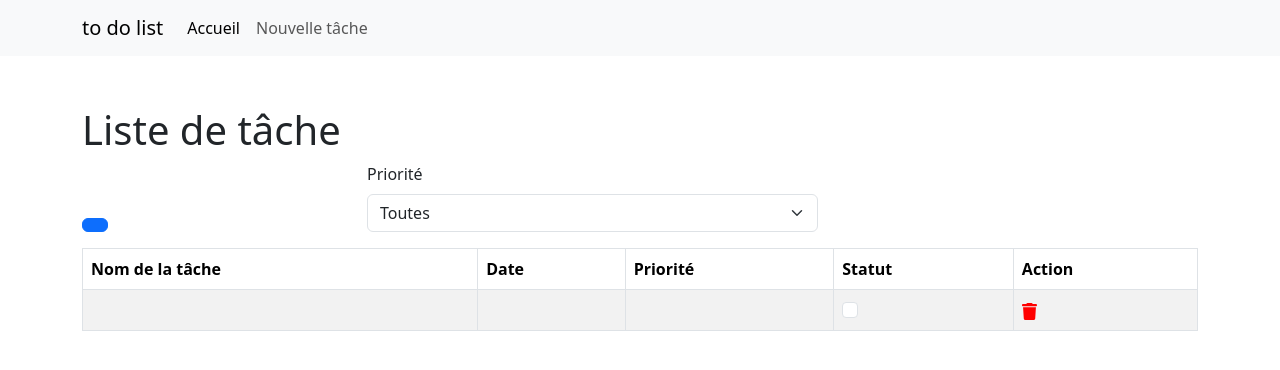
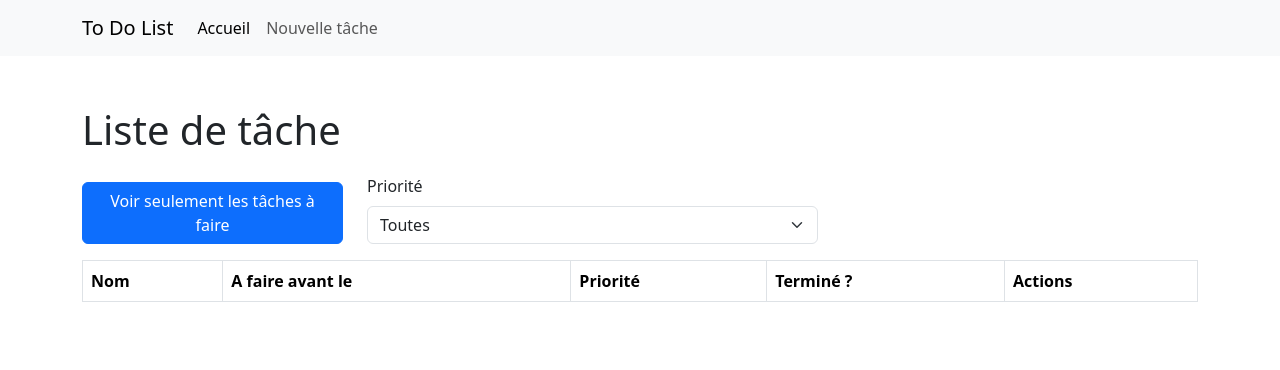
Before and after one commit to MarieG41/react-to-to-list, a React (Create React App) app: page / in a window 1280 px wide. Shown: the top 370 px of the page. Built offline with nearby package versions, Linux system fonts and the light colour scheme.

Commit message:
done for the most parts

```diff
--- /dev/null
+++ b/src/assets/styles/header.css
@@ -0,0 +1,8 @@
+header img{
+    width:50px;
+    height:50px;
+}
+
+header .nav-link.active{
+    text-decoration: underline;
+}
--- a/src/assets/styles/home.css
+++ b/src/assets/styles/home.css
@@ -5,3 +5,7 @@
 .trash-icon:hover{
     cursor:pointer;
 }
+
+.badge {
+    color: white !important;
+}
--- a/src/components/Header.jsx
+++ b/src/components/Header.jsx
@@ -3,13 +3,14 @@ import Container from 'react-bootstrap/Container';
 import Nav from 'react-bootstrap/Nav';
 import Navbar from 'react-bootstrap/Navbar';
 import { NavLink } from "react-router-dom";
+import '../assets/styles/header.css'
 
 export default function Header() {
     return (
       <>
         <Navbar className="bg-body-tertiary">
         <Container>
-          <Navbar.Brand href="/">to do list</Navbar.Brand>
+          <Navbar.Brand href="/">To Do List</Navbar.Brand>
           <Navbar.Collapse className="justify-content-end">
             <Nav className="me-auto">
               <NavLink className={"nav-link"} to="/">Accueil</NavLink>
--- a/src/pages/Home.jsx
+++ b/src/pages/Home.jsx
@@ -1,5 +1,5 @@
 import React from "react";
-import { useContext } from "react";
+import { useContext, useState, useEffect } from "react";
 import { TaskContext } from "../utils/context/TaskContext";
 import Table from "react-bootstrap/Table";
 import Container from "react-bootstrap/Container";
@@ -13,6 +13,30 @@ import '../assets/styles/home.css'
 
 export default function Home() {
   const { tasks, handleTaskStatusChange, removeTask } = useContext(TaskContext);
+  const [showToDoOnly, setShowToDoOnly] = useState(false);
+  const [currentTasks, setCurrentTasks] = useState([]);
+  const [showByPriority, setShowByPriority] = useState(false);
+
+  useEffect(() => {
+    let filteredTasks = showToDoOnly
+      ? tasks.filter((task) => task.status === "En cours")
+      : tasks;
+
+    filteredTasks =
+      showByPriority && showByPriority !== "all"
+        ? filteredTasks.filter((task) => task.priority === showByPriority)
+        : filteredTasks;
+
+    setCurrentTasks(filteredTasks);
+  }, [showToDoOnly, showByPriority, tasks]);
+
+  const handleShowToDoOnly = () => {
+    setShowToDoOnly(!showToDoOnly);
+  };
+
+  const handleShowByPriority = (e) => {
+    setShowByPriority(e.target.value);
+  };
   return (
     <Container>
       <Row>
@@ -20,12 +44,20 @@ export default function Home() {
       </Row>
       <Row className="align-items-end">
         <Col xs={3}>
-          <Button variant="primary" className="mb-3"></Button>
+          <Button
+            variant="primary"
+            className="mb-3"
+            onClick={handleShowToDoOnly}
+          >
+            {showToDoOnly
+              ? "Voir toutes les tâches"
+              : "Voir seulement les tâches à faire"}
+          </Button>
         </Col>
         <Col xs={5}>
           <Form.Group className="mb-3">
             <Form.Label>Priorité</Form.Label>
-            <Form.Select name="priority">
+            <Form.Select name="priority" onChange={handleShowByPriority}>
               <option value="all">Toutes</option>
               <option value="Basse">Basse</option>
               <option value="Moyenne">Moyenne</option>
@@ -38,39 +70,46 @@ export default function Home() {
       <Table striped bordered hover>
       <thead>
             <tr>
-            <th>Nom de la tâche</th>
-            <th>Date</th>
+              <th>Nom</th>
+              <th>A faire avant le</th>
               <th>Priorité</th>
-            <th>Statut</th>
-            <th>Action</th>
+              <th>Terminé ?</th>
+              <th>Actions</th>
             </tr>
           </thead>
           <tbody>
-          <tr>
-            <td></td>
-            <td></td>
+            {currentTasks.length > 0 &&
+              currentTasks.map((task, index) => (
+                <tr key={index}>
+                  <td>{task.name}</td>
+                  <td>{task.dueDate}</td>
                   <td>
                     <Badge
                       bg={
-                  tasks.priority === "Elevée"
+                        task.priority === "Elevée"
                           ? "danger"
-                    : tasks.priority === "Moyenne"
+                          : task.priority === "Moyenne"
                           ? "warning"
                           : "success"
                       }
                     >
-                {tasks.priority}
+                      {task.priority}
                     </Badge>
                   </td>
                   <td>
-              <Form.Check type="checkbox" id={`status`} onChange={(e) =>
-                        handleTaskStatusChange(tasks.name, e.target.checked)
-                      }/>
+                    <input
+                      type="checkbox"
+                      checked={task.status === "Terminé"}
+                      onChange={(e) =>
+                        handleTaskStatusChange(task.name, e.target.checked)
+                      }
+                    />
                   </td>
                   <td>
-              <img onClick={() => removeTask(tasks.name)} className="trash-icon" src={trash} alt="Icone d'une poubelle rouge" />
+                    <img onClick={() => removeTask(task.name)} className="trash-icon" src={trash} alt="Icone d'une poubelle rouge" />
                   </td>
                 </tr>
+              ))}
           </tbody>
       </Table>
     </Container>
```
Lines whose indentation alone changed are shown as unchanged.
